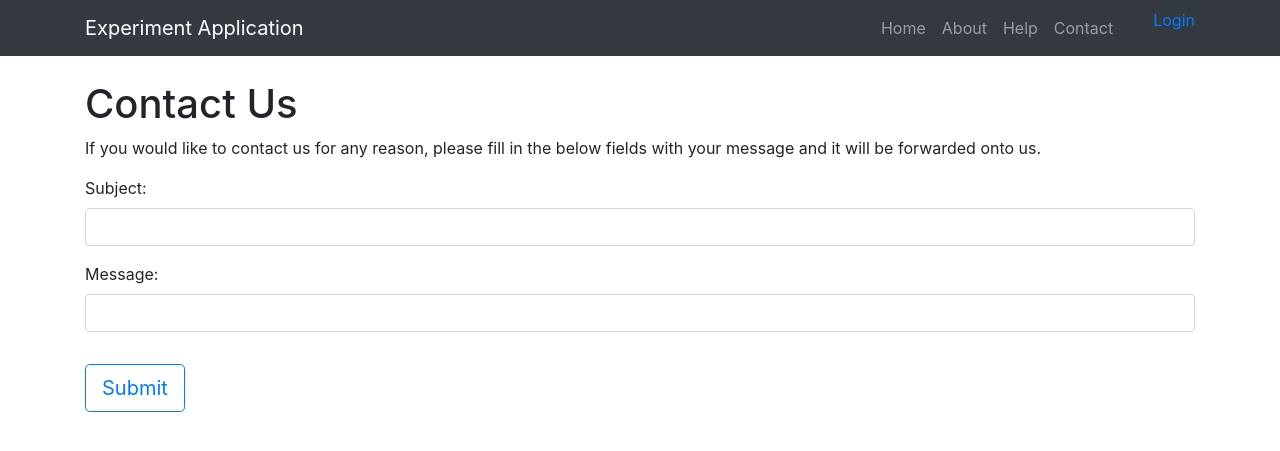
After one commit to ojaffe/webApp, a Django app: page /experiment/contact/ in a window 1280 px wide. The commit adds this page. Shown: the top 451 px of the page. Run offline with Django 3.2, Linux system fonts and the light colour scheme; some libraries are stand-ins or nearby versions.

Commit message:
Added contact view

```diff
--- a/experimentApp/forms.py
+++ b/experimentApp/forms.py
@@ -1,6 +1,6 @@
 from django import forms
 
-from .models import Experiment
+from .models import Experiment, EmailModel
 
 
 # Form to validate experiment fields
@@ -14,3 +14,11 @@ class ExperimentForm(forms.ModelForm):
 # Form to collect ordering of ranking questions
 class OrderingForm(forms.Form):
     ordering = forms.CharField()
+
+
+# Used to get validation errors
+class EmailForm(forms.ModelForm):
+
+    class Meta:
+        model = EmailModel
+        fields = ['subject', 'message']
--- a/experimentApp/models.py
+++ b/experimentApp/models.py
@@ -147,3 +147,9 @@ class RatingChoice(models.Model):
     experimentRegister = models.ForeignKey(ExperimentRegister, on_delete=models.CASCADE)
 
     rating_value = models.IntegerField()
+
+
+# Model to support form
+class EmailModel(models.Model):
+    subject = models.CharField(max_length=200)
+    message = models.CharField(max_length=1000)
--- /dev/null
+++ b/experimentApp/templates/experimentApp/contact.html
@@ -0,0 +1,48 @@
+<!DOCTYPE html>
+<html lang="en">
+    <head>
+        <meta charset="UTF-8">
+        <title>Index</title>
+    </head>
+
+    <body>
+
+        <noscript><h1 style="color: red;">Enable Javascript to use this application.</h1></noscript>
+
+        <!-- Scripts/stylesheets -->
+        {% load static %}
+        {% load widget_tweaks %}
+        <script type="text/javascript" src="{% static 'js/jquery.slim.min.js' %}"></script>
+
+        <!-- Bootstrap 4  and overwrite -->
+        <script type="text/javascript" src="https://stackpath.bootstrapcdn.com/bootstrap/4.3.1/js/bootstrap.bundle.min.js"></script>
+        <link rel="stylesheet" href="https://stackpath.bootstrapcdn.com/bootstrap/4.3.1/css/bootstrap.min.css">
+        <link rel="stylesheet" href="{% static 'css/page-css-override.css' %}">
+
+        {% include 'header.html' %}
+
+        <!-- Page Content -->
+        <div class="container">
+            <h1 class="mt-4">Contact Us</h1>
+            <p>If you would like to contact us for any reason, please fill in the below fields with your message and it will
+            be forwarded onto us.</p>
+
+            <form id="defaultexperiment_form_container" method="post" enctype="multipart/form-data">
+                {% csrf_token %}
+                <!-- Email Form -->
+                {% for field in emailForm.visible_fields %}
+                    <div class="form-group">
+                        {{ field.label_tag }}
+                        {% render_field field class="form-control" %}
+                        {% if field.help_text %}
+                            <small class="form-text text-muted">{{ field.help_text }}</small>
+                        {% endif %}
+                    </div>
+                {% endfor %}
+
+                <button type="submit" class="btn btn-outline-primary btn-lg mt-3" >Submit</button>
+            </form>
+
+        </div>
+    </body>
+</html>
--- a/experimentApp/templates/experimentApp/helpView.html
+++ b/experimentApp/templates/experimentApp/helpView.html
@@ -24,7 +24,8 @@
         <div class="container">
             <h1 class="mt-4">Help</h1>
 
-            This page contains documentation about this application. If you have any further questions, please <a href="">contact us</a>.
+            This page contains documentation about this application. If you have any further questions,
+            please <a href="{% url 'experimentApp:contactView' %}">contact us</a>.
 
             <h3 class="mt-5" style="color: #424a8c">Quick Start</h3>
             <p>Follow these steps to quickly set up an experiment:</p>
--- a/experimentApp/templates/experimentApp/index.html
+++ b/experimentApp/templates/experimentApp/index.html
@@ -33,7 +33,7 @@
                 <p>
                     For information about this application, view the <a href="{% url 'experimentApp:helpView' %}">Help Page</a>
                     which can also be found on the navigation bar. If you encounter a problem whilst using this application,
-                    or would like to give feedback, please contact us at <a  href="">this</a> page.
+                    or would like to give feedback, please contact us at <a  href="{% url 'experimentApp:contactView' %}">this</a> page.
                 </p>
 
                 <h2>Most Recent Experiments</h2>
--- a/experimentApp/templates/header.html
+++ b/experimentApp/templates/header.html
@@ -18,7 +18,7 @@
           <a class="nav-link" href="{% url 'experimentApp:helpView' %}">Help</a>
         </li>
         <li class="nav-item">
-          <a class="nav-link" href="#">Contact</a>
+          <a class="nav-link" href="{% url 'experimentApp:contactView' %}">Contact</a>
         </li>
 
         <!-- Whitespace -->
@@ -43,5 +43,3 @@
     </div>
   </div>
 </nav>
-
-<!-- Favicon -->
--- a/experimentApp/urls.py
+++ b/experimentApp/urls.py
@@ -7,6 +7,7 @@ urlpatterns = [
     path('stage/', views.stageView, name='stageView'),
     path('help/', views.helpView, name='helpView'),
     path('about/', views.aboutView, name='aboutView'),
+    path('contact/', views.contactView, name='contactView'),
 
     path('previousExperiments/', views.previousExperimentView, name='previousExperimentView'),
     path('createExperiment/', views.createExperiment, name='createExperiment'),
--- a/experimentApp/views.py
+++ b/experimentApp/views.py
@@ -1,4 +1,5 @@
 from django.contrib.auth.decorators import login_required
+from django.core.mail import send_mail, BadHeaderError, mail_admins
 from django.http import HttpResponse, HttpResponseRedirect, Http404
 from django.shortcuts import render, get_object_or_404
 from django.urls import reverse
@@ -7,7 +8,7 @@ from utils import sortInputFiles, generateUniqueSlug, sortInputDirs, saveExperim
 from .models import Experiment, ExperimentQuestion, Pairwise, PairwiseGroundTruth, Ranking, RankingChoice, Rating, \
     RatingChoice, ExperimentRegister, PairwiseChoice, RankingGroundTruth, RatingGroundTruth, ExperimentRefresher, \
     ExperimentSlug, ExperimentCustomColours, RankingOptions
-from .forms import ExperimentForm, OrderingForm
+from .forms import ExperimentForm, OrderingForm, EmailForm
 
 from PIL import Image
 
@@ -40,6 +41,33 @@ def helpView(request):
 # View of summary about such website
 def aboutView(request):
     return render(request, 'experimentApp/about.html')
+
+
+# View allowing users to contact administrators, configure this+settings to email all admin accounts on submission
+def contactView(request):
+    if request.method == 'GET':
+        emailForm = EmailForm()
+        return render(request, 'experimentApp/contact.html', {'emailForm': emailForm})
+    elif request.method == 'POST':
+        emailForm = EmailForm()
+        return render(request, 'experimentApp/contact.html', {'emailForm': emailForm,
+                                                              'errorMessage': 'Not implemented'})
+        emailForm = EmailForm(request.POST or None)
+
+        if emailForm.is_valid():
+            subject = emailForm.cleaned_data['subject']
+            message = emailForm.cleaned_data['message']
+            try:
+                mail_admins(subject, message)
+            except BadHeaderError:
+                return render(request, 'experimentApp/contact.html', {'emailForm': emailForm,
+                                                                      'errorMessage': 'Invalid header'})
+            else:
+                return render(request, 'experimentApp/contact.html', {'emailForm': emailForm,
+                                                                      'errorMessage': 'Sent successfully'})
+        else:
+            return render(request, 'experimentApp/contact.html', {'emailForm': emailForm,
+                                                                  'errorMessage': emailForm.errors})
 
 
 # View containing table of all previous experiments, s.t. user can access, delete or view results for any of them
@@ -406,7 +434,7 @@ def experimentConsent(request, experiment_slug):
             request.session['session_name'] = str(experimentRegister.pk)
 
         return HttpResponseRedirect(reverse('experimentApp:experimentQuestion', args=(experiment_slug, 1)))
-    else:
+    elif request.method == 'GET':
         return render(request, 'experimentApp/experimentConsent.html', {'experiment': experiment})
 
 
```
Also changed, not shown: media/assets/favicon.ico (added).
